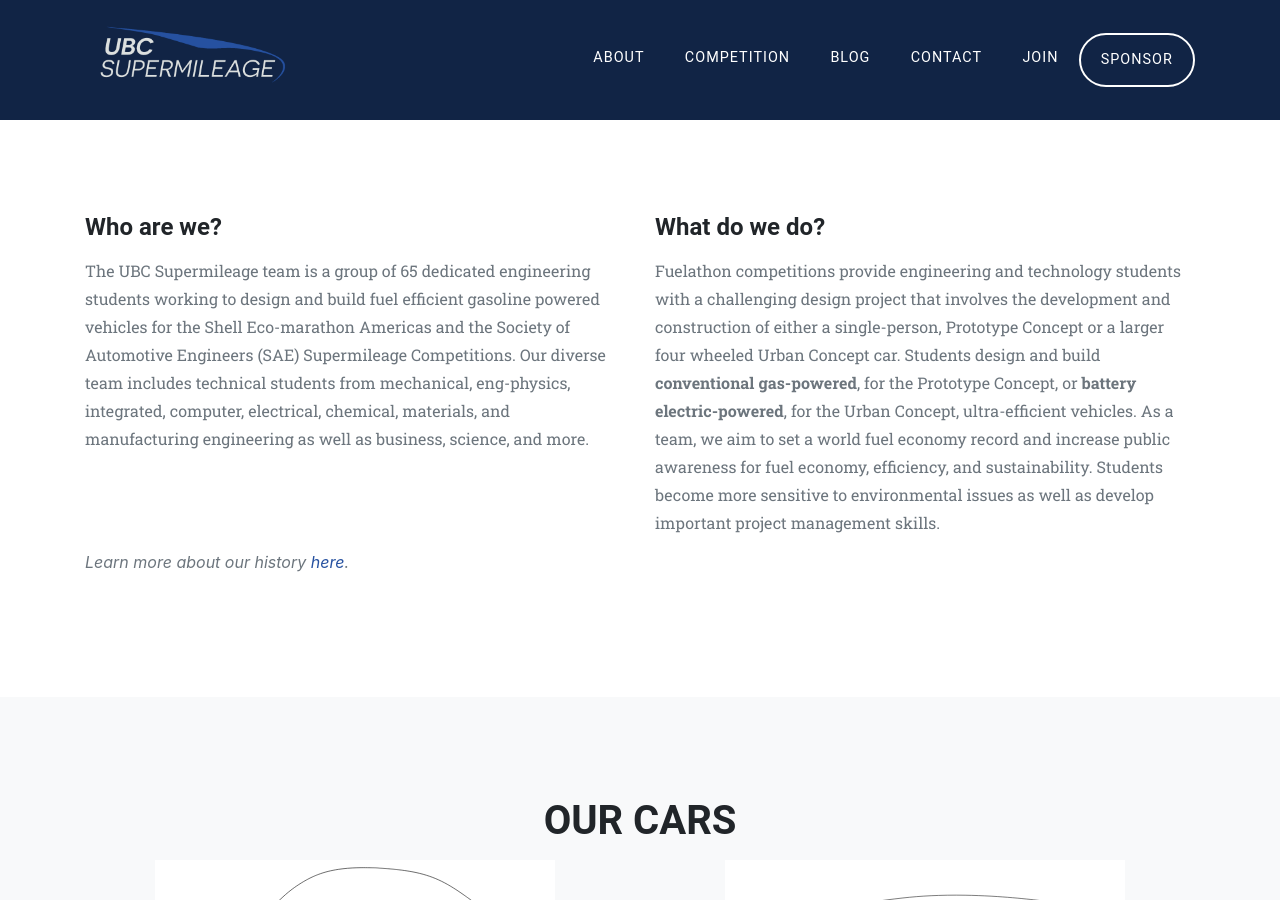
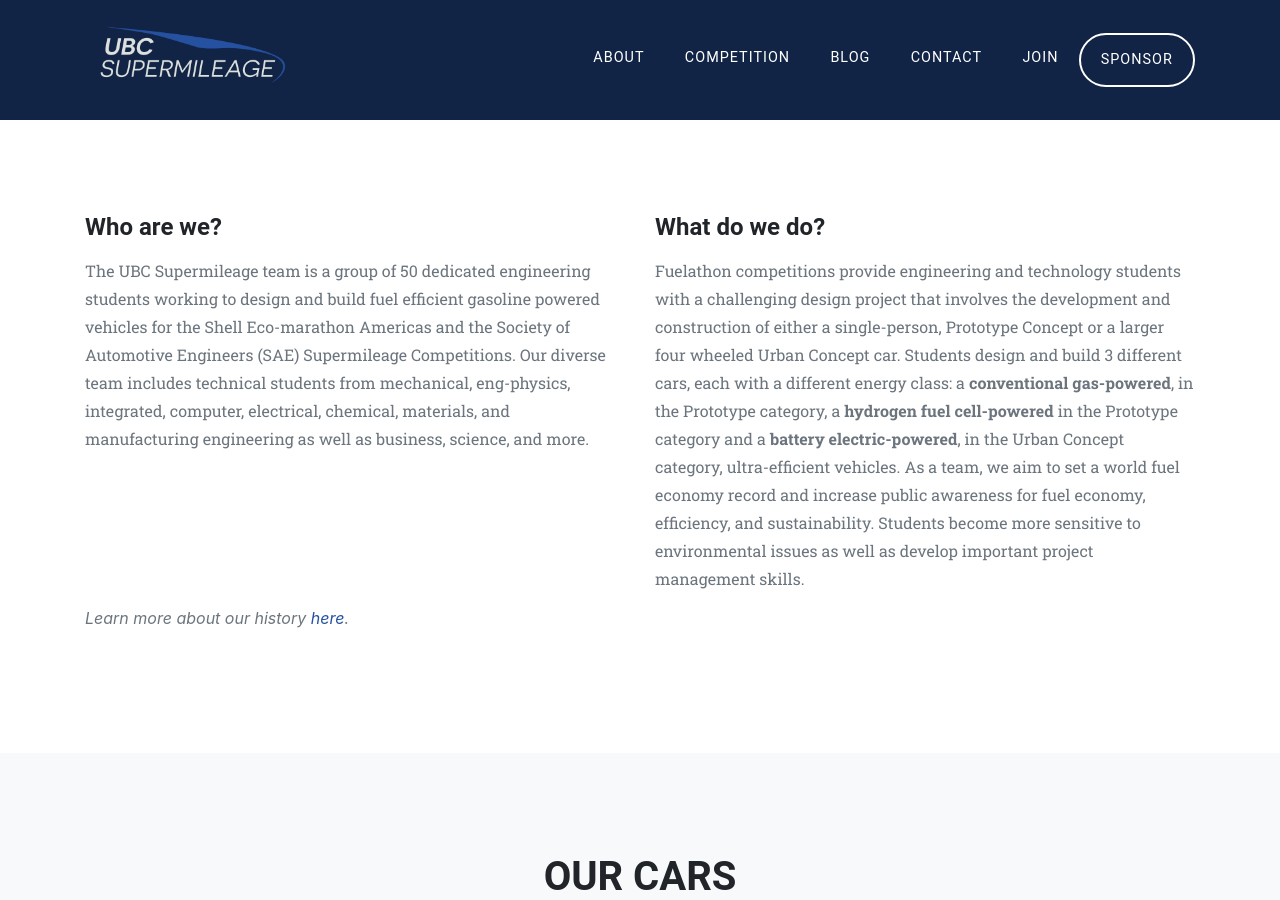
Before and after one commit to supermileage/supermileage.github.io, a Jekyll site: the page built from index.html, in a window 1280 px wide and 900 px high, scrolled down 802 px. Built offline with Jekyll 4.4.1, drawn with Linux system fonts in a browser that asks for light colours; some web fonts are replaced; some of the changed text lies outside the part shown.

Commit message:
details for fcp

```diff
--- a/index.html
+++ b/index.html
@@ -18,7 +18,7 @@
       <div class="col-md-6">
         <h4 class="text-heading">Who are we?</h4>
         <p class="text-muted">
-          The UBC Supermileage team is a group of 65 dedicated engineering students working to design and
+          The UBC Supermileage team is a group of 50 dedicated engineering students working to design and
           build fuel efficient gasoline powered vehicles for the Shell Eco-marathon Americas and the Society
           of Automotive Engineers (SAE) Supermileage Competitions. Our diverse team includes technical
           students from mechanical, eng-physics, integrated, computer, electrical, chemical, materials, and manufacturing
@@ -30,9 +30,8 @@
         <p class="text-muted">
           Fuelathon competitions provide engineering and technology students with a challenging design project
           that involves the development and construction of either a single-person, Prototype Concept or a
-          larger four wheeled Urban Concept car. Students design and build <strong>conventional
-            gas-powered</strong>, for the Prototype Concept, or <strong>battery electric-powered</strong>,
-          for the Urban Concept, ultra-efficient vehicles. As a team, we aim to set a world fuel economy
+          larger four wheeled Urban Concept car. Students design and build 3 different cars, each with a different energy class: a <strong>conventional gas-powered</strong>, in the Prototype category, a <strong>hydrogen fuel cell-powered</strong> in the Prototype category and a <strong>battery electric-powered</strong>,
+          in the Urban Concept category, ultra-efficient vehicles. As a team, we aim to set a world fuel economy
           record and increase public awareness for fuel economy, efficiency, and sustainability. Students
           become more sensitive to environmental issues as well as develop important project management
           skills.
@@ -58,30 +57,43 @@
       </div>
     </div>
     <div class="row">
-      <div class="col-md-6 col-sm-6 modal-item">
+      <div class="col-md-4 col-sm-4 modal-item">
         <a class="modal-link" data-toggle="modal" href="#portfolioModal1">
           <div class="modal-hover">
             <div class="modal-hover-content">
               Learn More
             </div>
           </div>
-          <img class="img-fluid" src={{ "static/img/UBCST-Urban-2.svg" | relative_url }} alt="" />
+          <img class="img-fluid" src={{ "static/img/Urban3.jpg" | relative_url }} alt="" />
         </a>
         <div class="modal-caption">
           <h4>Urban Concept Class</h4>
         </div>
       </div>
-      <div class="col-md-6 col-sm-6 modal-item">
+      <div class="col-md-4 col-sm-4 modal-item">
         <a class="modal-link" data-toggle="modal" href="#portfolioModal2">
           <div class="modal-hover">
             <div class="modal-hover-content">
               Learn More
             </div>
           </div>
-          <img class="img-fluid" src={{ "static/img/UBCST-Proto-2.svg" | relative_url }} alt="" />
+          <img class="img-fluid" src={{ "static/img/GProto2.jpeg" | relative_url }} alt="" />
         </a>
         <div class="modal-caption">
-          <h4>Prototype Class</h4>
+          <h4>Gasoline Prototype Class</h4>
+        </div>
+      </div>
+      <div class="col-md-4 col-sm-4 modal-item">
+        <a class="modal-link" data-toggle="modal" href="#portfolioModal3">
+          <div class="modal-hover">
+            <div class="modal-hover-content">
+              Learn More
+            </div>
+          </div>
+          <img class="img-fluid" src={{ "static/img/FCPProto2.jpg" | relative_url }} alt="" />
+        </a>
+        <div class="modal-caption">
+          <h4>Hydrogen Prototype Class</h4>
         </div>
       </div>
     </div>
@@ -197,7 +209,7 @@
             <div class="modal-body">
               <h2 class="text-uppercase">Zeus</h2>
               <p class="item-intro text-muted">Urban Concept Class</p>
-              <img class="img-fluid d-block mx-auto" src="static/img/UBCST-Urban-1.svg" alt="" />
+              <img class="img-fluid d-block mx-auto" src="static/img/Urban3.jpg" alt="" />
               <p>
                 The Urban Concept Car is a more practical vehicle meant to bridge the gap between the
                 prototype vehicle and the vehicles you see on the road today. With the advent of
@@ -254,8 +266,8 @@
           <div class="col-lg-8 mx-auto">
             <div class="modal-body">
               <h2 class="text-uppercase">MARK XIV</h2>
-              <p class="item-intro text-muted">Prototype Class</p>
-              <img class="img-fluid d-block mx-auto" src="static/img/UBCST-Proto-2.svg" alt="" />
+              <p class="item-intro text-muted">Gas Prototype Class</p>
+              <img class="img-fluid d-block mx-auto" src="static/img/GProto2.jpeg" alt="" />
               <p>
                 The Prototype vehicle is a three wheeled, single-passenger vehicle meant to push the
                 limits of fuel efficiency. It competes in the Shell Eco-Marathon, and SAE Supermileage
@@ -315,3 +327,85 @@
     </div>
   </div>
 </div>
+
+<!-- Modal 3 -->
+<div class="modal modal fade" id="portfolioModal3" tabindex="-1" role="dialog" aria-hidden="true">
+  <div class="modal-dialog">
+    <div class="modal-content">
+      <div class="close-modal" data-dismiss="modal">
+        <div class="lr">
+          <div class="rl"></div>
+        </div>
+      </div>
+      <div class="container">
+        <div class="row">
+          <div class="col-lg-8 mx-auto">
+            <div class="modal-body">
+              <h2 class="text-uppercase">Arion</h2>
+              <p class="item-intro text-muted">Hydrogen Prototype Class</p>
+              <img class="img-fluid d-block mx-auto" src="static/img/FCPProto2.jpg" alt="" />
+              <p>
+                The Hydrogen Prototype vehicle is the newest addition to the team, as it was built and ran for the first time in the summer of 2021.
+                Similar to the Gasoline Prototype vehicle, it is a three wheeled, single-passenger vehicle meant to push the limits of fuel efficiency. It competes in the Shell Eco-Marathon competition. This competition class has very few limits on design, allowing a number of
+                creative solutions in order to achieve extremely high fuel mileage. With optimization of
+                aerodynamics, weight, and rolling resistance, we maximize the performance of our drivetrain.
+                This car is much lighter than our gasoline prototype vehicle weighing in at 30 kg <!-- Todo: double check this-->
+              </p>
+              <!-- Todo: Motor-->
+               <!-- Todo: ask powertrain about fuel cell details-->
+              <h3 class="text-uppercase">Fuel cell</h3>
+              <!-- <p class="item-intro text-muted">What should I put as a sub heading? Does our Fuel cell have a name?</p> -->
+              <p>
+                <!--Insert Fuel Cell details here -->
+              </p>
+              <h3 class="text-uppercase">Chassis</h3>
+              <p> </p>
+              <!--
+              <p class="item-intro text-muted">??? Nomex</p>
+
+              <p>
+
+                Our current Prototype vehicle uses a carbon fibre - Nomex sandwich where ___ of
+                lightweight Nomex honeycomb is sandwiched between carbon fibre and Kevlar reinforced
+                polymer on both sides. (copied from gas proto)
+              </p>
+              -->
+              <!--Todo: -->
+              <h3 class="text-uppercase">Drivetrain</h3>
+              <p class="item-intro text-muted">Chain drive</p>
+              <p>
+                This powertrain system uses a two-stage, chain drive
+                system. As the name implies, there are two chains reductions from the motor to the
+                wheel. High quality roller chains are used to maximize efficiency in the energy transfer.
+                By designing our vehicle to run at an average speed of 25 km/hr, this system allows our motor
+                to operate at its optimum power output. The selection of the motor and the gear ratio are
+                optimized for each track that we compete on and is designed to be easily interchangeable
+              </p>
+              <h3 class="text-uppercase">Steering</h3>
+              <p class="item-intro text-muted">Handlebars</p>
+              <p>
+                The Hydrogen Prototype vehicle steering system is similiar to that of a bicycle. It uses
+                two handlebars for steering, a thumb throttle to accelerate, and a rear wheel braking handlebar.
+                Since the space inside for the driver is very limited and the driver drives lying down, this ligthweight,
+                intuitive and easy to use design allows us to use the confined space efficiently while making it easier for
+                the driver to control the vehicle. Steering for this vehicle is operated through
+                the front wheels.
+              </p>
+              <!--
+              <h3 class="text-uppercase">Electronics</h3>
+              <p class="item-intro text-muted">Control and Safety Board</p>
+              <p>
+
+              </p>
+              -->
+              <button class="btn btn-primary" data-dismiss="modal" type="button">
+                <i class="fas fa-times"></i>
+                Close
+              </button>
+            </div>
+          </div>
+        </div>
+      </div>
+    </div>
+  </div>
+</div>
```
Also changed, not shown: static/img/FCPProto2.jpg (added), static/img/Urban3.jpg (added), static/img/fb_cover.jpg (added), 1 other file.
